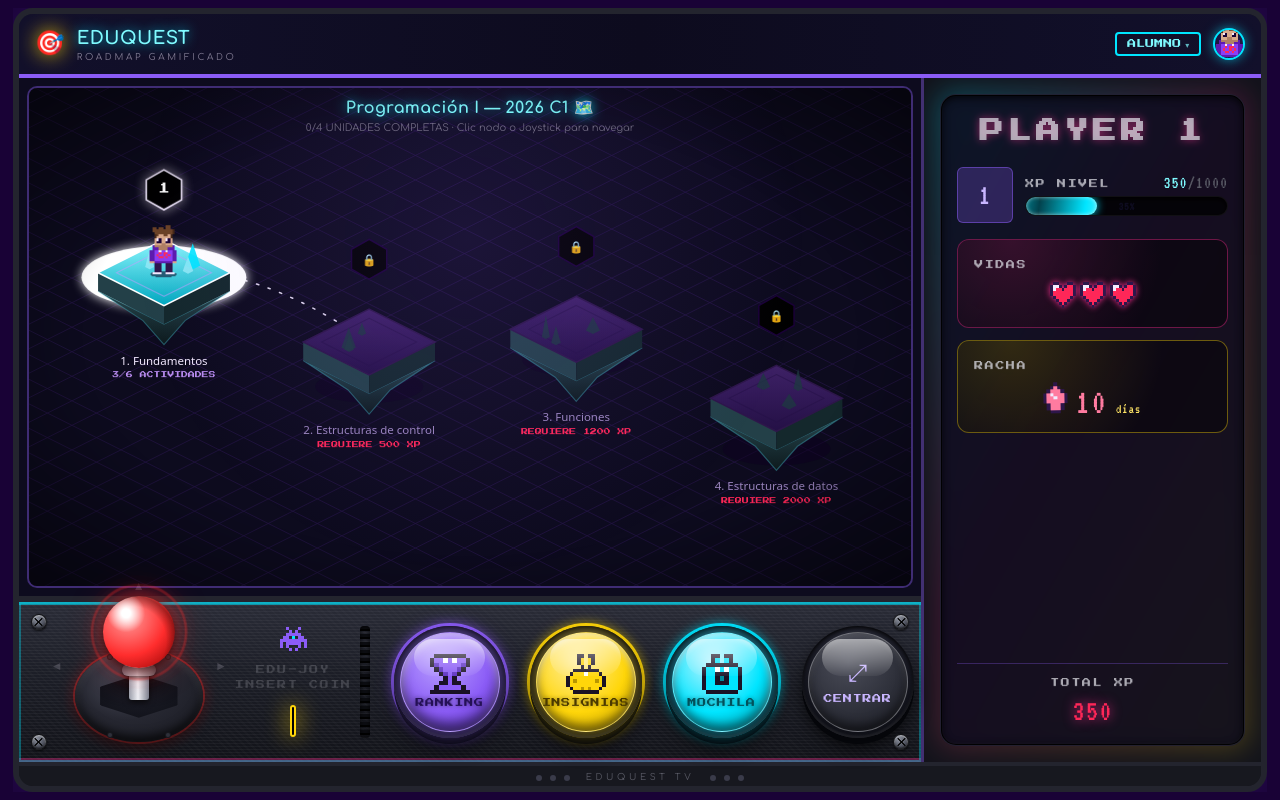
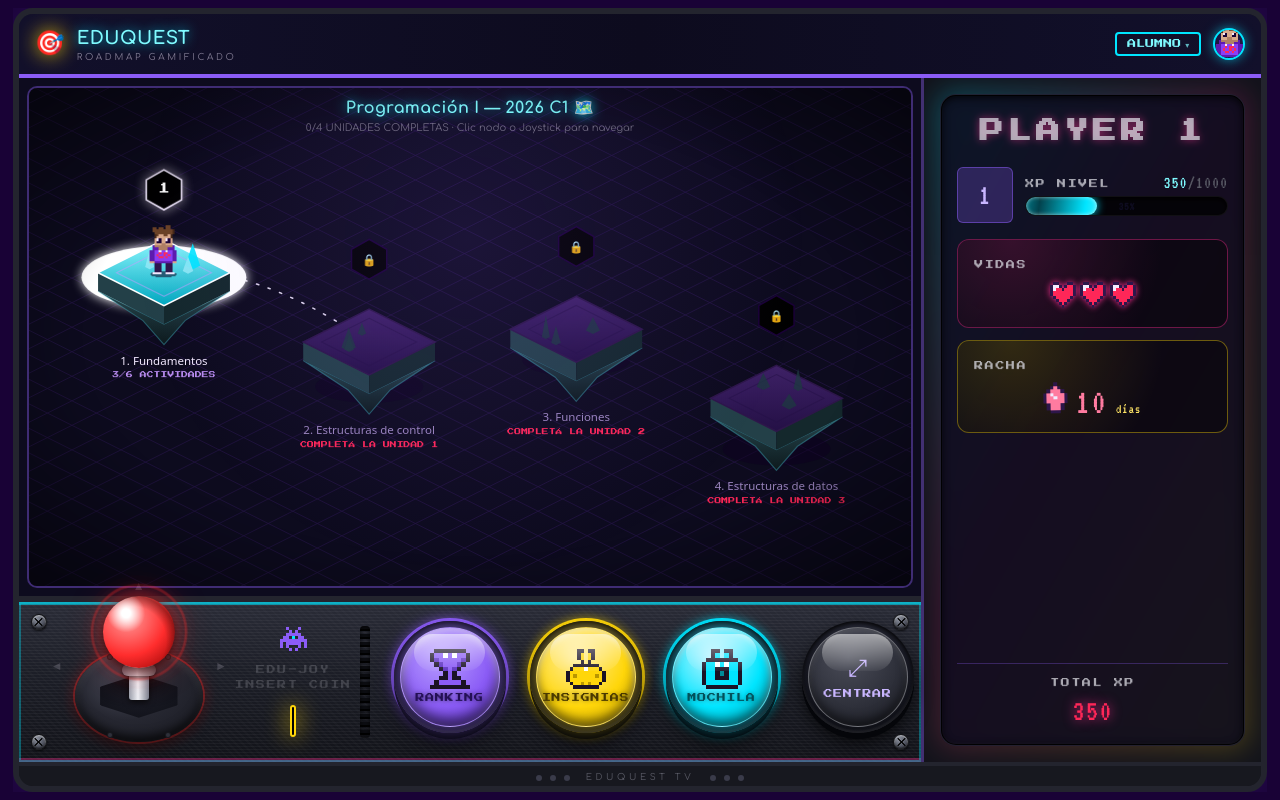
Before and after one commit to BenjaminPolzoni/ELearningPlatform-RoadMap, an Angular app in the folder frontend/: page /login in a window 1280 px wide. Both pictures are taken after a click on the button 640 px from the left and 447 px from the top of the page. Built offline with nearby package versions, Linux system fonts and the light colour scheme; a web font is replaced by a local one.

Commit message:
fix(alumno): desbloqueo secuencial de unidades y progreso persistido del sendero

```diff
--- a/frontend/src/app/features/alumno/mapa.ts
+++ b/frontend/src/app/features/alumno/mapa.ts
@@ -446,9 +446,11 @@ const MARGEN = 90;
                   </ul>
 
                   @if (isla.estado === 'bloqueada') {
-                    <p class="ui-font mt-3 text-[8px] leading-relaxed text-error">
-                      🔒 NECESITÁS {{ isla.u.umbralXpDesbloqueo - xp() }} XP MÁS
-                    </p>
+                    @if (motivoBloqueo(isla); as m) {
+                      <p class="mt-3 text-xs leading-relaxed text-white/70">
+                        🔒 {{ m.pre }}<b class="text-[#FFD60A]">{{ m.resaltado }}</b>{{ m.post }}
+                      </p>
+                    }
                   } @else {
                     <button
                       class="btn btn-sm ui-font mt-3 w-full text-[8px] border-none"
@@ -613,7 +615,10 @@ const MARGEN = 90;
               <div class="flex-1"></div>
 
               <!-- ============ ZONE 3: diamond gate of equal push-buttons ============ -->
-              <div class="flex-1 flex items-center justify-end gap-6 pr-12 h-full">
+              <div
+                class="flex-1 flex items-center justify-end gap-6 pr-12 h-full"
+                style="transform: translateY(-5px)"
+              >
                 <!-- top-center: RANKING -->
                 <button
                   type="button"
@@ -1109,23 +1114,45 @@ export class Mapa implements OnDestroy {
     );
     const xp = this.xp();
 
+    // Desbloqueo secuencial: además del umbral de XP, una unidad solo puede
+    // estar disponible si la anterior ya se completó al 100% — no se puede
+    // "saltear" unidades por tener XP de sobra.
+    let anteriorCompletada = true;
     const items = us.map((u, i): Isla => {
       const v = puntos[i];
       const hechas = u.actividades.filter((a) => completos.has(a.id)).length;
+      // "Completada" mira solo las actividades obligatorias — las opcionales
+      // (ej. "Práctica libre") no deben trabar el desbloqueo de la siguiente unidad.
+      const obligatorias = u.actividades.filter((a) => a.esObligatorio);
+      const completada =
+        obligatorias.length > 0 && obligatorias.every((a) => completos.has(a.id));
+      const estado: EstadoIsla = this.preview()
+        ? 'disponible'
+        : completada
+          ? 'completada'
+          : xp >= u.umbralXpDesbloqueo && anteriorCompletada
+            ? 'disponible'
+            : 'bloqueada';
+      anteriorCompletada = completada;
       return {
         u,
         c: proyectar(v),
         piso: proyectar({ ...v, z: 0 }),
-        estado: this.preview() ? 'disponible' : this.estadoDe(u, hechas, xp),
+        estado,
         actual: false,
         hechas,
         total: u.actividades.length,
       };
     });
 
-    if (!this.preview()) {
-      const actual = items.find((it) => it.estado === 'disponible');
-      if (actual) actual.actual = true;
+    if (!this.preview() && items.length > 0) {
+      // Si ya no queda ninguna unidad 'disponible' (roadmap 100% completo), el
+      // avatar se queda parado en la última unidad en vez de desaparecer.
+      const actual =
+        items.find((it) => it.estado === 'disponible') ??
+        [...items].reverse().find((it) => it.estado === 'completada') ??
+        items[items.length - 1];
+      actual.actual = true;
     }
     return items;
   });
@@ -1254,10 +1281,39 @@ export class Mapa implements OnDestroy {
     return i.estado === 'completada' ? '✓' : i.estado === 'bloqueada' ? '🔒' : String(i.u.orden);
   }
 
+  private unidadAnterior(i: Isla): Isla | null {
+    const is = this.islas();
+    const idx = is.findIndex((x) => x.u.id === i.u.id);
+    return idx > 0 ? is[idx - 1] : null;
+  }
+
   protected subtitulo(i: Isla): string {
-    if (i.estado === 'bloqueada') return `REQUIERE ${i.u.umbralXpDesbloqueo} XP`;
+    if (i.estado === 'bloqueada') {
+      const anterior = this.unidadAnterior(i);
+      if (anterior && anterior.estado !== 'completada') return `COMPLETÁ LA UNIDAD ${anterior.u.orden}`;
+      return `XP COSTO: ${i.u.umbralXpDesbloqueo}`;
+    }
     if (i.estado === 'completada') return 'COMPLETADA';
     return `${i.hechas}/${i.total} ACTIVIDADES`;
+  }
+
+  /** Mensaje completo (con más contexto que `subtitulo`) para la ficha de
+   *  unidad cuando está bloqueada — partido en 3 para resaltar el dato clave. */
+  protected motivoBloqueo(i: Isla): { pre: string; resaltado: string; post: string } {
+    const anterior = this.unidadAnterior(i);
+    if (anterior && anterior.estado !== 'completada') {
+      return {
+        pre: 'Te falta completar ',
+        resaltado: `Unidad ${anterior.u.orden} · "${anterior.u.nombre}"`,
+        post: ' para poder entrar acá.',
+      };
+    }
+    const faltante = Math.max(i.u.umbralXpDesbloqueo - this.xp(), 0);
+    return {
+      pre: 'Te faltan ',
+      resaltado: `${faltante} XP`,
+      post: ` para desbloquear esta unidad (cuesta ${i.u.umbralXpDesbloqueo} XP).`,
+    };
   }
 
   protected etiqueta(i: Isla): string {
@@ -1417,9 +1473,4 @@ export class Mapa implements OnDestroy {
     const b = this.encuadreBase();
     return this.vista() ?? { x: b.x, y: b.y, w: b.ancho, h: b.alto };
   }
-
-  private estadoDe(u: Unidad, hechas: number, xp: number): EstadoIsla {
-    if (u.actividades.length > 0 && hechas === u.actividades.length) return 'completada';
-    return xp >= u.umbralXpDesbloqueo ? 'disponible' : 'bloqueada';
-  }
 }
--- a/frontend/src/app/features/alumno/unidad-mapa.ts
+++ b/frontend/src/app/features/alumno/unidad-mapa.ts
@@ -688,7 +688,7 @@ export class UnidadMapa {
   });
 
   // Sincronización de progreso y estados con RoadmapStore
-  protected readonly completedIds = signal<number[]>([1]);
+  protected readonly completedIds = signal<number[]>([]);
   protected readonly localVidas = signal<number>(3);
 
   protected readonly vidas = computed(() => this.store.progreso()?.vidasVigentes ?? this.localVidas());
@@ -729,6 +729,23 @@ export class UnidadMapa {
   });
 
   constructor() {
+    // Refleja en el estado local los desafíos que ya figuran completados en el progreso
+    // persistido — sin esto, `completedIds` arrancaba vacío en cada visita y reentrar a
+    // una unidad ya terminada mostraba todo bloqueado de nuevo.
+    effect(() => {
+      const w = this.world();
+      const p = this.store.progreso();
+      const completos = new Set(
+        (p?.nodos ?? []).filter((n) => n.estado === 'completado').map((n) => n.nodoId),
+      );
+      const idsPersistidos = w.challenges
+        .filter((c) => c.actividadId && completos.has(c.actividadId))
+        .map((c) => c.id);
+      const actuales = untracked(() => this.completedIds());
+      const faltantes = idsPersistidos.filter((id) => !actuales.includes(id));
+      if (faltantes.length > 0) this.completedIds.set([...actuales, ...faltantes]);
+    });
+
     // Al cargar o cambiar de unidad, posiciona instantáneamente al jugador en el ÚLTIMO
     // desafío principal completado (o en el inicio si no completó ninguno) — nunca en el
     // próximo por resolver: ese tramo lo tiene que caminar el propio jugador al tocarlo.
```
